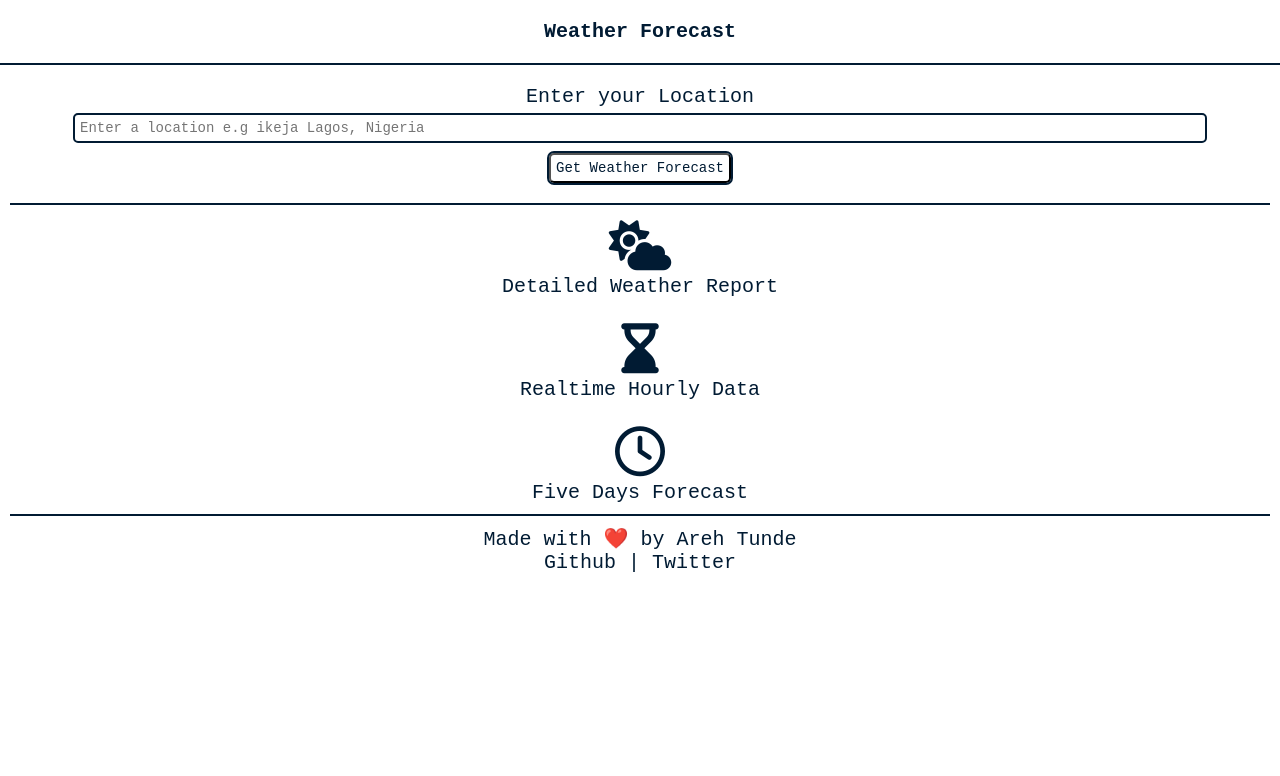
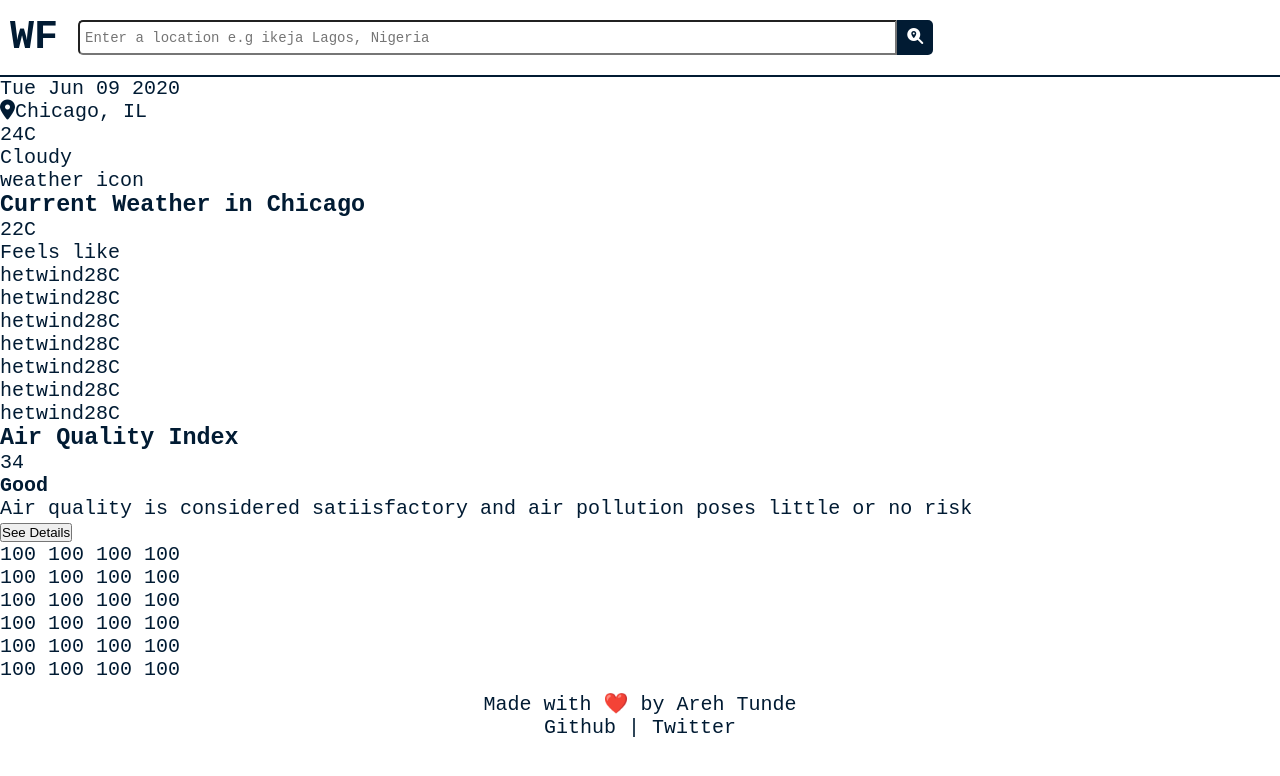
Before and after one commit to arehtunde/weatherApp, a website: page index.html in a window 1280 px wide. Both pictures are taken after a click on the button "Get Weather Forecast". Drawn offline with Linux system fonts and the light colour scheme; a web font is replaced by a local one.

Commit message:
modified scss files. set result page

```diff
--- a/app/js/result.js
+++ b/app/js/result.js
@@ -3,15 +3,161 @@ const main = document.querySelector('.main');
 const errorInfo = document.createElement('div');
 main.append(errorInfo);
 
+const showResult = () => {
+  // set header
+  const header = document.querySelector('.header');
+  header.classList.add('header2');
+  header.style.borderBottom = '2px solid #011b33';
+
+  // set title
+  const headerTitle = document.querySelector('.header_title');
+  headerTitle.classList.remove('header_title');
+  headerTitle.classList.add('page_title');
+  headerTitle.innerHTML = `
+  <a href="index.html" class="header_link">WF</a>`;
+
+  // set search container
+  const search = document.querySelector('.search');
+  search.classList.remove('search');
+  search.classList.add('query');
+
+  // set input box
+  const searchInput = document.querySelector('.search_input');
+  searchInput.classList.remove('search_input');
+  searchInput.classList.add('query_input');
+
+  // modifying button
+  const button2 = document.createElement('button');
+  search.append(button2);
+  button2.classList.add('btn2');
+  button2.innerHTML = `
+  <i class="fas fa-search-location"></i>`;
+
+  // create and append wrapper to main
+  const wrapper = document.createElement('div');
+  wrapper.classList.add('wrapper');
+  main.append(wrapper);
+
+  // create card for current temp
+  const currentTemp = document.createElement('div');
+  currentTemp.classList.add('current_temp');
+  wrapper.append(currentTemp);
+  currentTemp.innerHTML = `
+    <div>
+      <p>Tue Jun 09 2020</p>
+      <p><i class="fas fa-map-marker-alt"></i><span>Chicago, IL</span></p>
+      <p>24C</p>
+    </div>
+    <div>
+      <p>Cloudy</p>
+      <p>weather icon</p>
+    </div>
+  `;
+
+  // create card for current weather
+  const current = document.createElement('div');
+  current.classList.add('current_data');
+  wrapper.append(current);
+  current.innerHTML = `
+    <div>
+      <div>
+        <h3>Current Weather in Chicago</h3>
+        <p>22C</p>
+        <span>Feels like</span>
+      </div>
+      <div>
+        <ul>
+          <li><span>het</span><span>wind</span><span>28C</span></li>
+          <li><span>het</span><span>wind</span><span>28C</span></li>
+          <li><span>het</span><span>wind</span><span>28C</span></li>
+          <li><span>het</span><span>wind</span><span>28C</span></li>
+          <li><span>het</span><span>wind</span><span>28C</span></li>
+          <li><span>het</span><span>wind</span><span>28C</span></li>
+          <li><span>het</span><span>wind</span><span>28C</span></li>
+        </ul>
+      </div>
+    </div>
+  `;
+
+  // create card for air quality
+  const air = document.createElement('div');
+  air.classList.add('air');
+  wrapper.append(air);
+  air.innerHTML = `
+    <h3>Air Quality Index</h3>
+    <div>
+      <div><p>34</p></div>
+      <div>
+        <h4>Good</h4>
+        <p>Air quality is considered satiisfactory and air pollution poses little or no risk</p>
+      </div>
+      <button>See Details</button>
+    </div>
+  `;
+
+  // create card for hourly weather
+  const hourly = document.createElement('div');
+  hourly.classList.add('hourly');
+  wrapper.append(hourly);
+  hourly.innerHTML = `
+    <div>
+      <div>
+        <span>100</span>
+        <span>100</span>
+        <span>100</span>
+        <span>100</span>
+      </div>
+      <div>
+        <span>100</span>
+        <span>100</span>
+        <span>100</span>
+        <span>100</span>
+      </div>
+      <div>
+        <span>100</span>
+        <span>100</span>
+        <span>100</span>
+        <span>100</span>
+      </div>
+    </div>
+  `;
+
+  // create card for daily weather
+  const daily = document.createElement('div');
+  daily.classList.add('daily');
+  wrapper.append(daily);
+  daily.innerHTML = `
+  <div>
+    <div>
+      <span>100</span>
+      <span>100</span>
+      <span>100</span>
+      <span>100</span>
+    </div>
+    <div>
+      <span>100</span>
+      <span>100</span>
+      <span>100</span>
+      <span>100</span>
+    </div>
+    <div>
+      <span>100</span>
+      <span>100</span>
+      <span>100</span>
+      <span>100</span>
+    </div>
+  </div>
+`;
+};
+
 const render = () => {
   const label = document.querySelector('.search_label');
   const feature = document.querySelector('.feature');
-  feature.style.display = 'none';
-  label.style.display = 'none';
-};
-
-cosnt showResult = () => {
-
+  const button = document.querySelector('.btn');
+  button.remove();
+  feature.remove();
+  label.remove();
+  showResult();
 };
 
 export { render, errorInfo };
--- a/app/js/weather.js
+++ b/app/js/weather.js
@@ -22,7 +22,7 @@ const getCoord = async () => {
     // current weather query parameters
     const key = 'vK6swCrrskXqnuZGn4NT7q7Aj1YuZINH';
     const currentWeather = 'https://api.climacell.co/v3/weather/realtime?';
-    const fields = ['precipitation', 'precipitation_type', 'temp', 'feels_like', 'baro_pressure', 'humidity', 'wind_direction', 'wind_speed', 'weather_code'];
+    const fields = ['precipitation', 'precipitation_type', 'temp', 'feels_like', 'baro_pressure', 'humidity', 'dewpoint', 'visibility', 'wind_direction', 'wind_speed', 'weather_code'];
     const currentWeatherUrl = `${currentWeather}lat=${coord.lat}&lon=${coord.lng}&fields=${fields}&apikey=${key}`;
 
     // hourly weather query parameter
--- a/app/scss/_button.scss
+++ /dev/null
@@ -1,26 +0,0 @@
-.btn {
-  display: block;
-  padding: $space-1;
-  margin: $space-2 auto;
-  border-radius: 5px;
-  background-color: $bg-color;
-  color: $txt-color;
-  font-family: inherit;
-  font-size: 1.4rem;
-  cursor: pointer;
-
-  &:hover {
-    background-color: $txt-color;
-    color: $bg-color;
-  }
-
-  &:active {
-    border: 2px solid $bg-color;
-  }
-
-  &:focus {
-    outline: 2px solid $bg-color;
-    background-color: $txt-color;
-    color: $bg-color;
-  }
-}
--- a/app/scss/_footer.scss
+++ /dev/null
@@ -1,11 +0,0 @@
-.foot {
-  margin: $space-2 ;
-  font-size: clamp(1.6rem, 2.6vw, 2rem);
-  color: $bg-color;
-  text-align: center;
-
-  &_link {
-    text-decoration: none;
-    color: $bg-color;
-  }
-}
--- a/app/scss/_global.scss
+++ b/app/scss/_global.scss
@@ -4,6 +4,7 @@ $space-3: 1.5rem;
 $space-4: 2rem;
 $bg-color: #011b33;
 $txt-color: #fff;
+$bord: 2px solid $bg-color;
 
 :root {
   box-sizing: border-box;
@@ -20,4 +21,13 @@ body {
   width: 100%;
   height: 100vh;
   font-family: 'Recursive', monospace;
+  font-size: clamp(1.6rem, 2.6vw, 2rem);
 }
+
+@mixin button() {
+  background-color: $bg-color;
+  color: $txt-color;
+  font-family: inherit;
+  font-size: 1.4rem;
+  cursor: pointer;
+}
--- a/app/scss/_header.scss
+++ /dev/null
@@ -1,10 +0,0 @@
-.header {
-  padding: $space-4;
-  border-bottom: 2px solid $bg-color;
-  text-align: center;
-
-  &_link {
-    text-decoration: none;
-    color: $bg-color;
-  }
-}
--- a/app/scss/_main.scss
+++ /dev/null
@@ -1,39 +0,0 @@
-.main {
-  font-size: clamp(1.6rem, 2.6vw, 2rem);
-  color: $bg-color;
-}
-
-.search {
-  text-align: center;
-  margin: $space-4 $space-2;
-
-  &_label {
-    display: block;
-    margin: $space-2 0 $space-1 0;
-  }
-
-  &_input {
-    width: 90%;
-    padding: $space-1;
-    border: 2px solid $bg-color;
-    border-radius: 5px;
-    font-family: inherit;
-    font-size: 1.4rem;
-  }
-}
-
-.feature {
-  margin: $space-2;
-  text-align: center;
-  border-top: 2px solid $bg-color;
-  border-bottom: 2px solid $bg-color;
-}
-
-.card {
-  padding: $space-2;
-
-  .card_icon {
-    font-size: 5rem;
-    margin: $space-1;
-  }
-}
--- /dev/null
+++ b/app/scss/_result.scss
@@ -0,0 +1,40 @@
+/* resultpage styling */
+
+@mixin flex() {
+  display: flex;
+  flex-direction: row;
+}
+
+@mixin input() {
+  padding: $space-1;
+  font-family: inherit;
+  font-size: 1.4rem;
+}
+
+.header2 {
+  @include flex();
+}
+
+.page_title {
+  margin: $space-3 $space-2;
+}
+
+.query {
+  margin: $space-4 $space-2;
+  flex-basis: 80%;
+  @include flex();
+
+  &_input {
+    @include input();
+    width: 80%;
+    border-radius: 5px 0 0 5px;
+  }
+}
+
+.btn2 {
+  @include button();
+  padding: $space-1 $space-2;
+  font-size: 1.6rem;
+  border: none;
+  border-radius: 0 5px 5px 0;
+}
--- a/app/scss/weather.scss
+++ b/app/scss/weather.scss
@@ -1,5 +1,87 @@
 @import 'global';
-@import 'header';
-@import 'main';
-@import 'button';
-@import 'footer';
+@import 'result';
+
+/* homepage styling */
+
+.header {
+  &_link {
+    text-decoration: none;
+    color: $bg-color;
+  }
+
+  &_title {
+    padding: $space-4;
+    border-bottom: $bord;
+    text-align: center;
+  }
+}
+
+.search {
+  text-align: center;
+  padding: $space-4 $space-2;
+
+  &_label {
+    display: block;
+    margin-bottom: $space-1;
+  }
+
+  &_input {
+    @include input();
+    width: 90%;
+    border-radius: 5px;
+  }
+}
+
+.btn {
+  @include button();
+  display: block;
+  padding: $space-1;
+  margin: $space-2 auto 0 auto;
+  border-radius: 5px;
+
+  &:hover {
+    background-color: $txt-color;
+    color: $bg-color;
+  }
+
+  &:active {
+    border: $bord;
+  }
+
+  &:focus {
+    outline: $bord;
+    background-color: $txt-color;
+    color: $bg-color;
+  }
+}
+
+.main {
+  color: $bg-color;
+}
+
+.feature {
+  margin: 0 $space-2;
+  text-align: center;
+  border-top: $bord;
+  border-bottom: $bord;
+}
+
+.card {
+  padding: $space-2;
+
+  .card_icon {
+    font-size: 5rem;
+    margin: $space-1;
+  }
+}
+
+.foot {
+  padding: $space-2 ;
+  color: $bg-color;
+  text-align: center;
+
+  &_link {
+    text-decoration: none;
+    color: $bg-color;
+  }
+}
--- a/index.html
+++ b/index.html
@@ -9,18 +9,16 @@
 </head>
 <body>
   <header class="header">
-    <a href="index.html" class="header_link">
-      <h1>Weather Forecast</h1>
-    </a>
+    <h1 class="header_title"><a href="index.html" class="header_link">Weather Forecast</a></h1>
+    <div class="search">
+      <label for="search" class="search_label">Enter your Location</label>
+      <input type="text" class="search_input" id="search" placeholder="Enter a location e.g ikeja Lagos, Nigeria">
+      <button class="btn">Get Weather Forecast</button>
+    </div>
   </header>
 
   <main class="main">
-    <section class="search">
-      <label for="search" class="search_label">Enter your Location</label>
-      <input type="text" class="search_input" id="search" placeholder="Enter a location e.g ikeja Lagos, Nigeria">
-      <button class="btn">Get Weather Forecast</button>
-    </section>
-    <section class="feature">
+    <div class="feature">
       <div class="card">
         <i class="fas fa-cloud-sun card_icon"></i>
         <p>Detailed Weather Report</p>
@@ -33,7 +31,7 @@
         <i class="far fa-clock card_icon"></i>
         <p>Five Days Forecast</p>
       </div>
-    </section>
+    </div>
   </main>
 
   <footer class="foot">
```
Also changed, not shown: app/css/weather.css, dist/css/weather.css, 1 other file.
